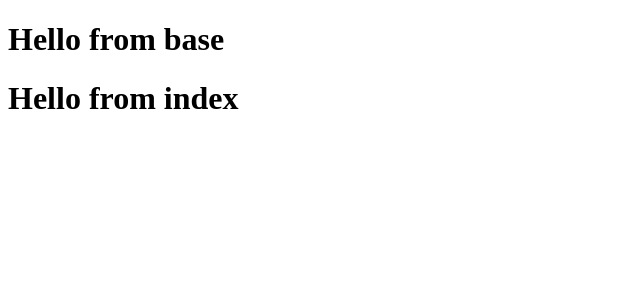
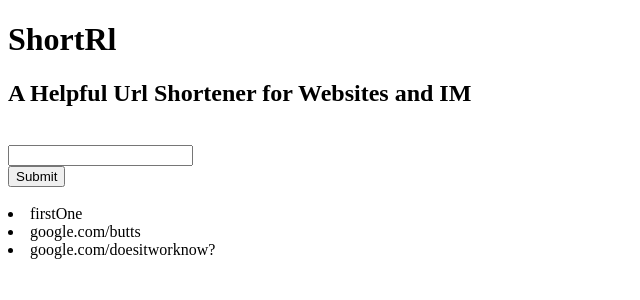
Before and after one commit to botanicalpilot/urlShortener, a Django app: template templates/shortener_app/index.html in a window 1280 px wide. Shown: the top 300 px of the page, without its empty margins (0-640 px from the left). Run offline with Django 3.2, Linux system fonts and the light colour scheme; the template is opened without the code that fills it: values that come from a table or form of the project are taken from there, others are empty; data comes from the database, SQL or seed files in the repository.

Commit message:
worked on url shortener app

```diff
--- a/shortener_app/admin.py
+++ b/shortener_app/admin.py
@@ -1,4 +1,4 @@
 from django.contrib import admin
-from .models import ToDoItem
+from .models import UrlShortener
 # Register your models here.
 admin.site.register(UrlShortener)
--- a/shortener_app/models.py
+++ b/shortener_app/models.py
@@ -5,10 +5,11 @@ from django.utils import timezone
 
 class UrlShortener(models.Model):
     storedURL = models.CharField(max_length = 250)
+    # the standInUrl holds the randomly generated id that links to the storedURL
     standInUrl = models.CharField(max_length = 20)
     dateCreated = models.DateField(auto_now_add=True)
 
 
 
     def __str__(self):
-        return self.title
+        return self.storedURL
--- a/shortener_app/urls.py
+++ b/shortener_app/urls.py
@@ -1,9 +1,10 @@
 
 from django.urls import path
 
-from . import views
+from .import views
 
 app_name = 'shortener_app'
 urlpatterns = [
-    path('', views.allUrlItems, name='allUrlItems'),
+    path('', views.urlItems, name='urlItems'),
+    path('newUrl', views.newUrl, name='newUrl')
 ]
--- a/templates/base.html
+++ b/templates/base.html
@@ -9,9 +9,7 @@
     <title>Document</title>
 </head>
 <body>
-        <h1>Hello from base</h1>
         {% block content %}
-        <h1>Hello from base</h1>
         {% endblock %}
 </body>
 </html>
--- a/templates/shortener_app/index.html
+++ b/templates/shortener_app/index.html
@@ -1,5 +1,18 @@
 {% extends 'base.html' %}
 
 {% block content %}
-<h1>Hello from index</h1>
+<h1>ShortRl</h1>
+<h2>A Helpful Url Shortener for Websites and IM</h2><br>
+
+<form action="{% url 'shortener_app:newUrl'%} " method="post">
+    {% csrf_token%}
+<input type="text" name="storedURL" id="storedURL"><br>
+<input type="submit" name="submit" id="submit" value="Submit"><br><br>
+</form>
+
+{% for item in allUrlItems %}
+<div>
+    <li>{{ item }}</li>
+</div>
+{% endfor %}
 {% endblock %}
--- a/urlShortener_project/settings.py
+++ b/urlShortener_project/settings.py
@@ -37,7 +37,7 @@ INSTALLED_APPS = [
     'django.contrib.sessions',
     'django.contrib.messages',
     'django.contrib.staticfiles',
-    'shortener_app'
+    'shortener_app',
 ]
 
 MIDDLEWARE = [
@@ -119,4 +119,4 @@ USE_TZ = True
 # https://docs.djangoproject.com/en/3.0/howto/static-files/
 
 STATIC_URL = '/static/'
-[os.path.join(BASE_DIR, 'urlShortener/static')]
+STATICFILES_DIRS = [os.path.join(BASE_DIR, 'urlShortener/static')]
--- a/urlShortener_project/urls.py
+++ b/urlShortener_project/urls.py
@@ -14,8 +14,9 @@ Including another URLconf
     2. Add a URL to urlpatterns:  path('blog/', include('blog.urls'))
 """
 from django.contrib import admin
-from django.urls import path
+from django.urls import include, path
 
 urlpatterns = [
+    path('', include('shortener_app.urls')),
     path('admin/', admin.site.urls),
 ]
```
Also changed, not shown: shortener_app/views.py (+19 -6 lines), db.sqlite3, shortener_app/migrations/0002_auto_20191224_0110.py (added).
